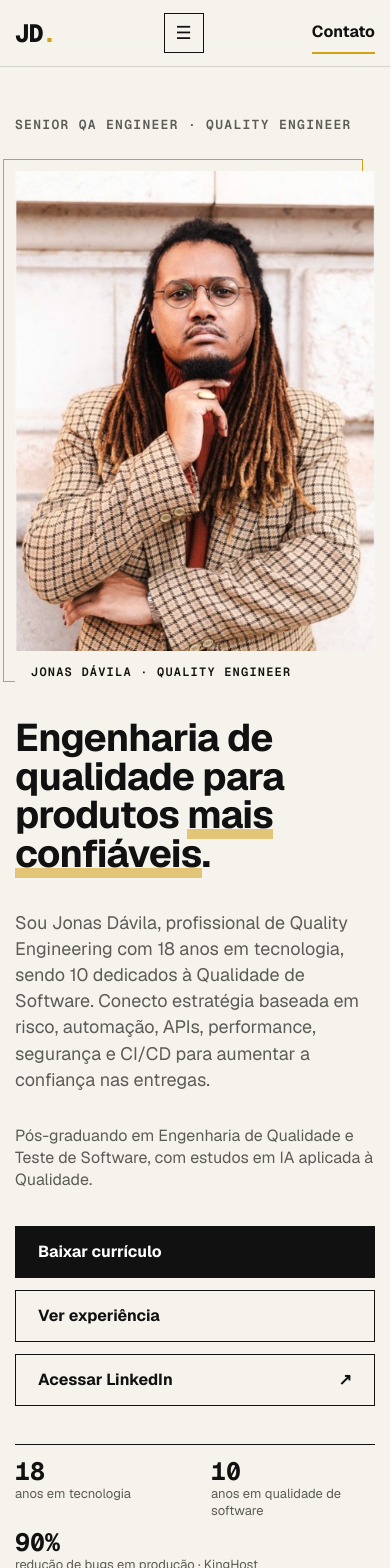
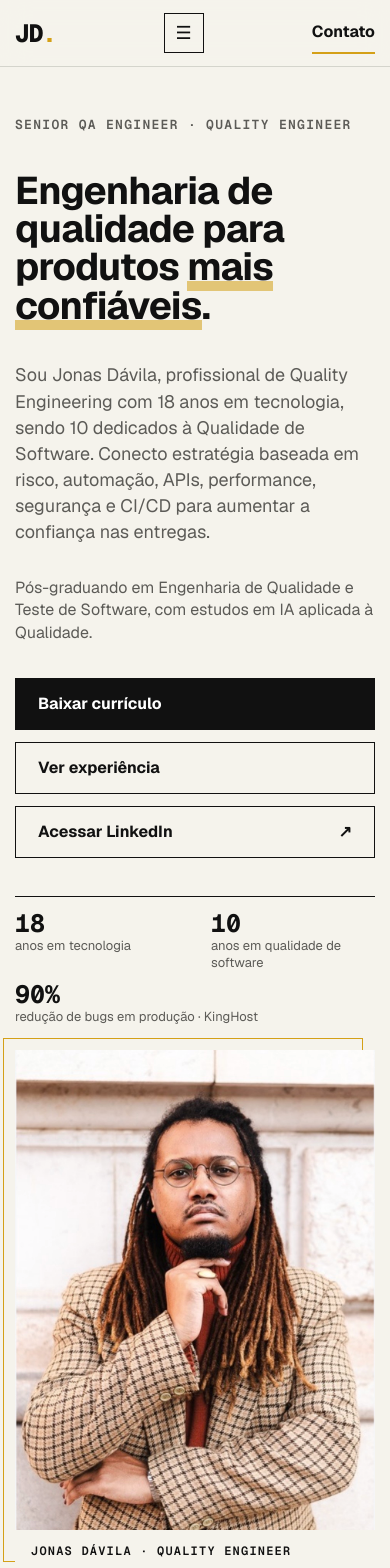
Before and after one commit to jonasqasoftware/jonas-davila-portfolio, a Next.js app: page / in a window 390 px wide. Shown: the top 1568 px of the page. Built offline with nearby package versions, Linux system fonts and the light colour scheme.

Commit message:
fix: priorizar conteúdo do hero no mobile (#10)

```diff
--- a/app/globals.css
+++ b/app/globals.css
@@ -161,6 +161,13 @@ footer{background:var(--ink);color:var(--text-on-dark-faint);padding:28px 0}foot
   .shell{width:min(100% - 30px,1180px)}
   .nav{min-height:66px}
   .hero{padding:48px 0;row-gap:24px}
+  .hero>.eyebrow{order:1}
+  .hero>h1{order:2}
+  .hero>.hero-lead{order:3}
+  .hero>.hero-note{order:4}
+  .hero>.actions{order:5}
+  .hero>.hero-index{order:6}
+  .hero>.portrait-frame{order:7}
   .hero-lead{font-size:var(--text-lg)}
   .section{padding:var(--space-7) 0}
   .section-heading{display:block}
```
